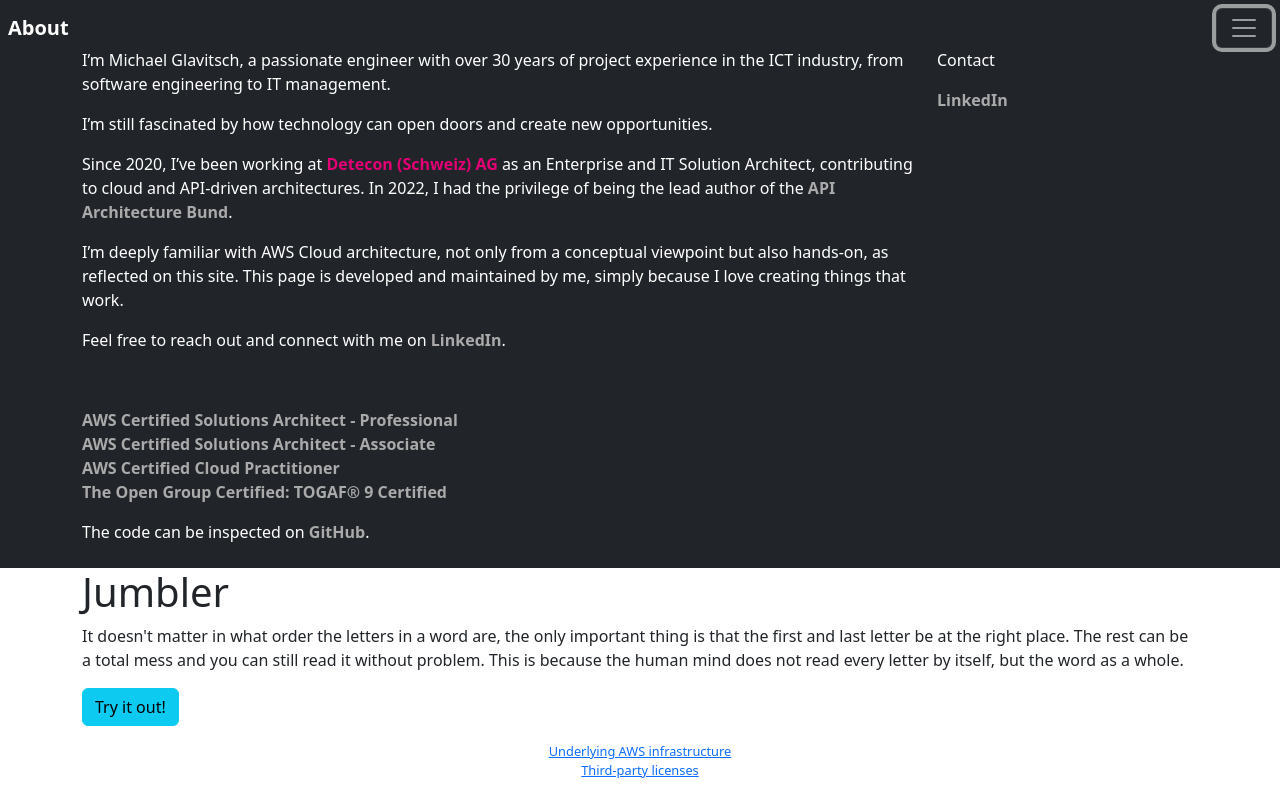
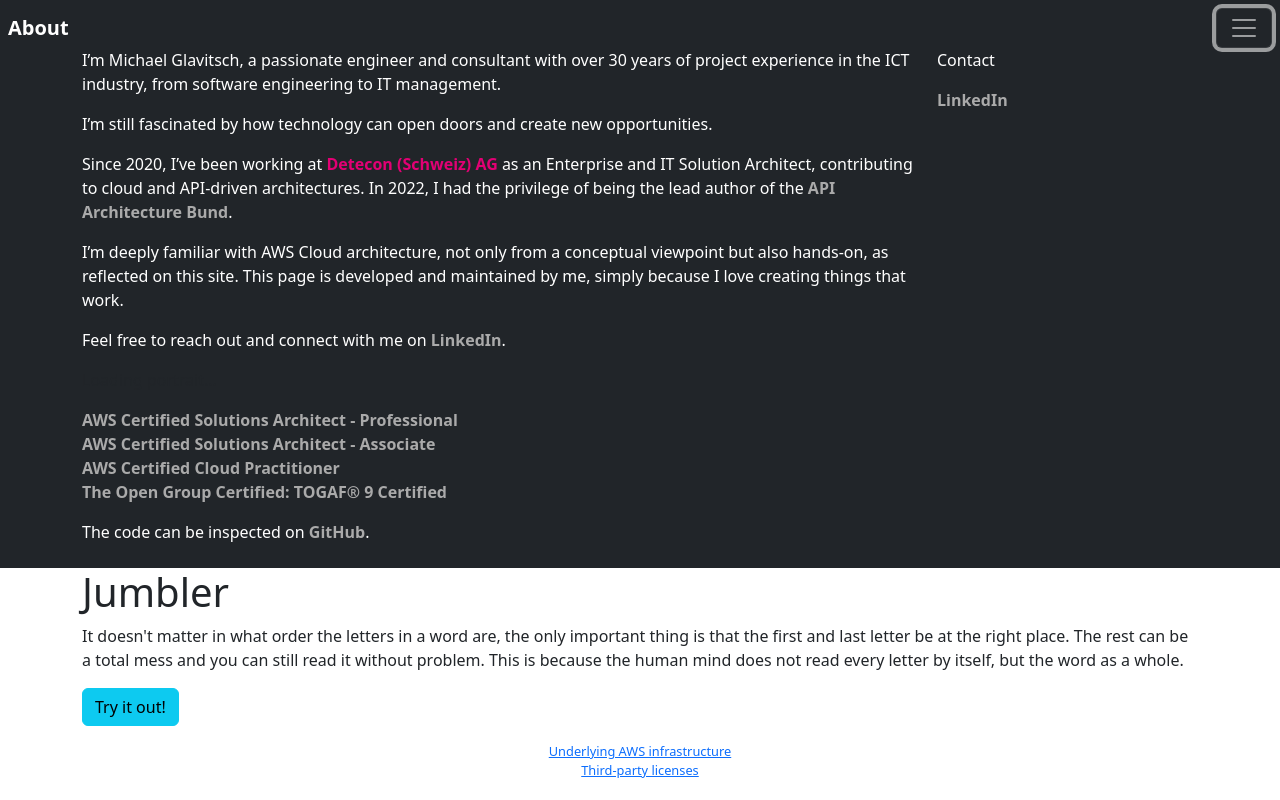
Before and after one commit to mglavitsch/jumbler-react, a React app in the folder jumbler-app-js/: page / in a window 1280 px wide. Both pictures are taken after a click on the button 1244 px from the left and 28 px from the top of the page. Built offline with nearby package versions, Linux system fonts and the light colour scheme; no server answers.

Commit message:
text in App.js changed

```diff
--- a/jumbler-app-js/src/App.js
+++ b/jumbler-app-js/src/App.js
@@ -119,7 +119,7 @@
               <Container className={styles.nbContainer}>
                 <Row>
                   <Col sm={9}>
-                    <p lang="en" className="text-white">I’m Michael Glavitsch, a passionate engineer with over 30 years of project experience in the ICT industry, from software engineering to IT management.
+                    <p lang="en" className="text-white">I’m Michael Glavitsch, a passionate engineer and consultant with over 30 years of project experience in the ICT industry, from software engineering to IT management.
                     </p>
                     <p lang="en" className="text-white">I’m still fascinated by how technology can open doors and create new opportunities.</p>
                     <p lang="en" className="text-white">Since 2020, I’ve been working at <a href="https://ch.detecon.com" className={styles.dtclink} target="_blank" rel="noopener noreferrer">Detecon (Schweiz) AG</a> as an Enterprise and IT Solution Architect, contributing to cloud and API-driven architectures. In 2022, I had the privilege of being the lead author of the <a href="https://www.bk.admin.ch/bk/en/home/digitale-transformation-ikt-lenkung/bundesarchitektur/api-architektur-bund.html" className={styles.links} target="_blank" rel="noopener noreferrer">API Architecture Bund</a>.</p>
```
